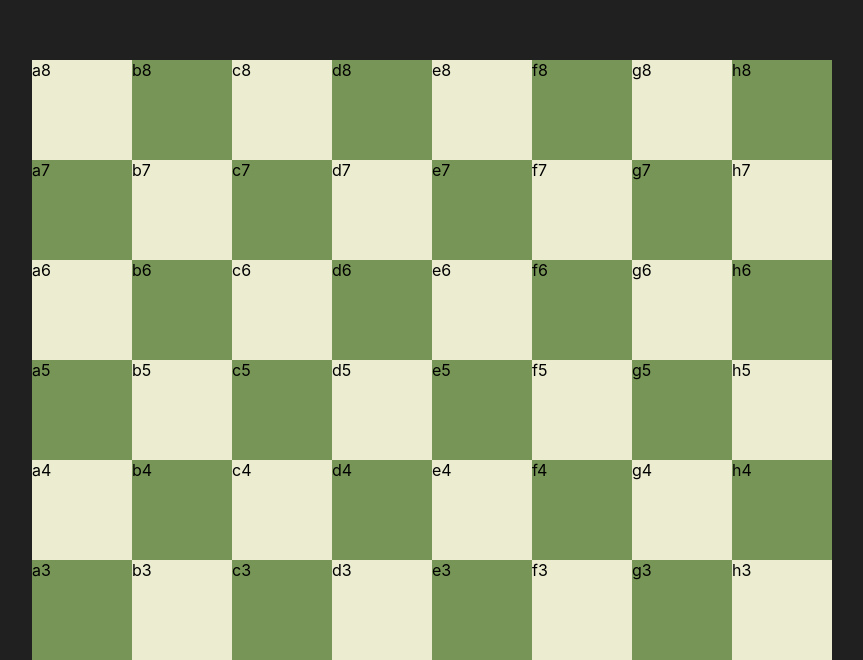
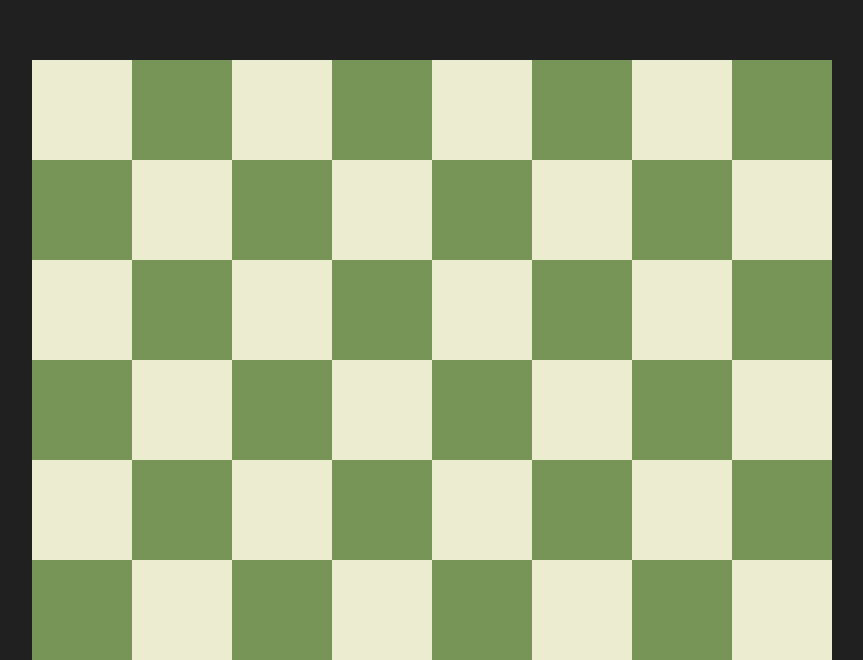
Before and after one commit to jtsui23-code/chessapp, a React (Create React App) app: page / in a window 1280 px wide. Shown: the part 140-800 px from the top of the page, without its empty margins (208-1071 px from the left). Built offline with nearby package versions, Linux system fonts and the light colour scheme.

Commit message:
Removed the tile naming position for now.

```diff
--- a/src/components/Chessboard.tsx
+++ b/src/components/Chessboard.tsx
@@ -12,10 +12,10 @@ export default function Chessboard() {
               //   need to add 2 because i starts at 0 and j starts at an offset of 1
                 const number = i + j + 2;
                 if (number %2 ===0){
-                board.push(<div className="tile black-tile"> {horizontalAxis[i]}{verticalAxis[j]} </div>)
+                board.push(<div className="tile black-tile"> {} </div>)
 
                 } else {
-                board.push(<div className="tile white-tile"> {horizontalAxis[i]}{verticalAxis[j]} </div>)
+                board.push(<div className="tile white-tile"> {} </div>)
 
                 }
             }
```
